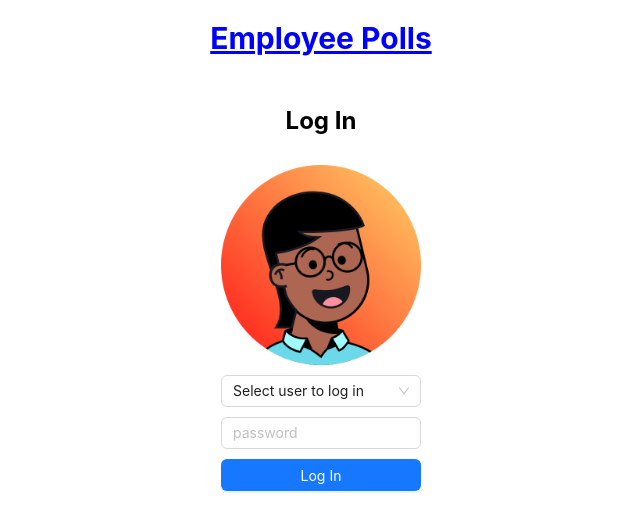
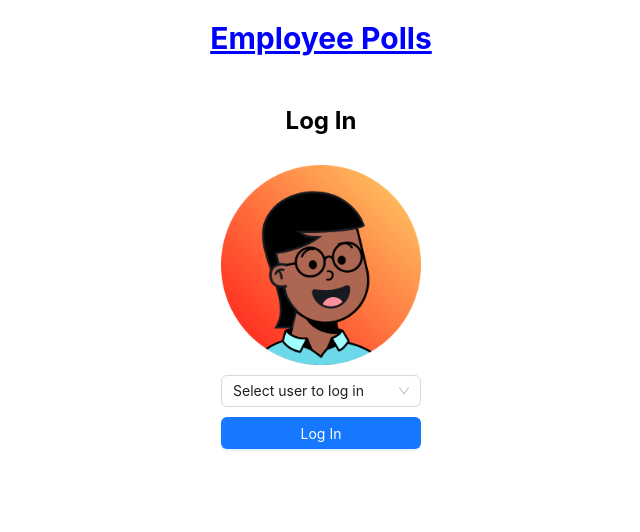
Before and after one commit to deepeshpakhare/Employee-Polls, a React (Create React App) app: page / in a window 1280 px wide. Shown: the top 532 px of the page, without its empty margins (319-959 px from the left). Built offline with nearby package versions, Linux system fonts and the light colour scheme.

Commit message:
feat: password field viibility on login page updated

```diff
--- a/src/components/Login/Login.js
+++ b/src/components/Login/Login.js
@@ -17,6 +17,7 @@ export default function Login() {
   const dispatch = useDispatch();
   const [password, setPassword] = useState("");
   const [selectedUser, setSelectedUser] = useState({avatarURL:"sarahedo.jpg"});
+  const [showPasswordField, setShowPasswordField] = useState(false);
   const navigate = useNavigate();
 
   /**
@@ -45,6 +46,7 @@ export default function Login() {
    * @param {string} val
    */
   const handleUserChange = (val) => {
+    setShowPasswordField(true);
     const usersObj = users[0];
     for (const key in usersObj) {
       if (usersObj[key].name === val) {
@@ -104,13 +106,13 @@ export default function Login() {
           }}
           onChange={handleUserChange}
           options={createOptions(users)} />
-        <Input
+        {showPasswordField && <Input
           type='password'
           value={password}
           style={{ width: 200 }}
           onChange={(e) => setPassword(e.target.value)}
           placeholder='password'
-        />
+        />}
         <Button
           style={{
             width: 200,
```
